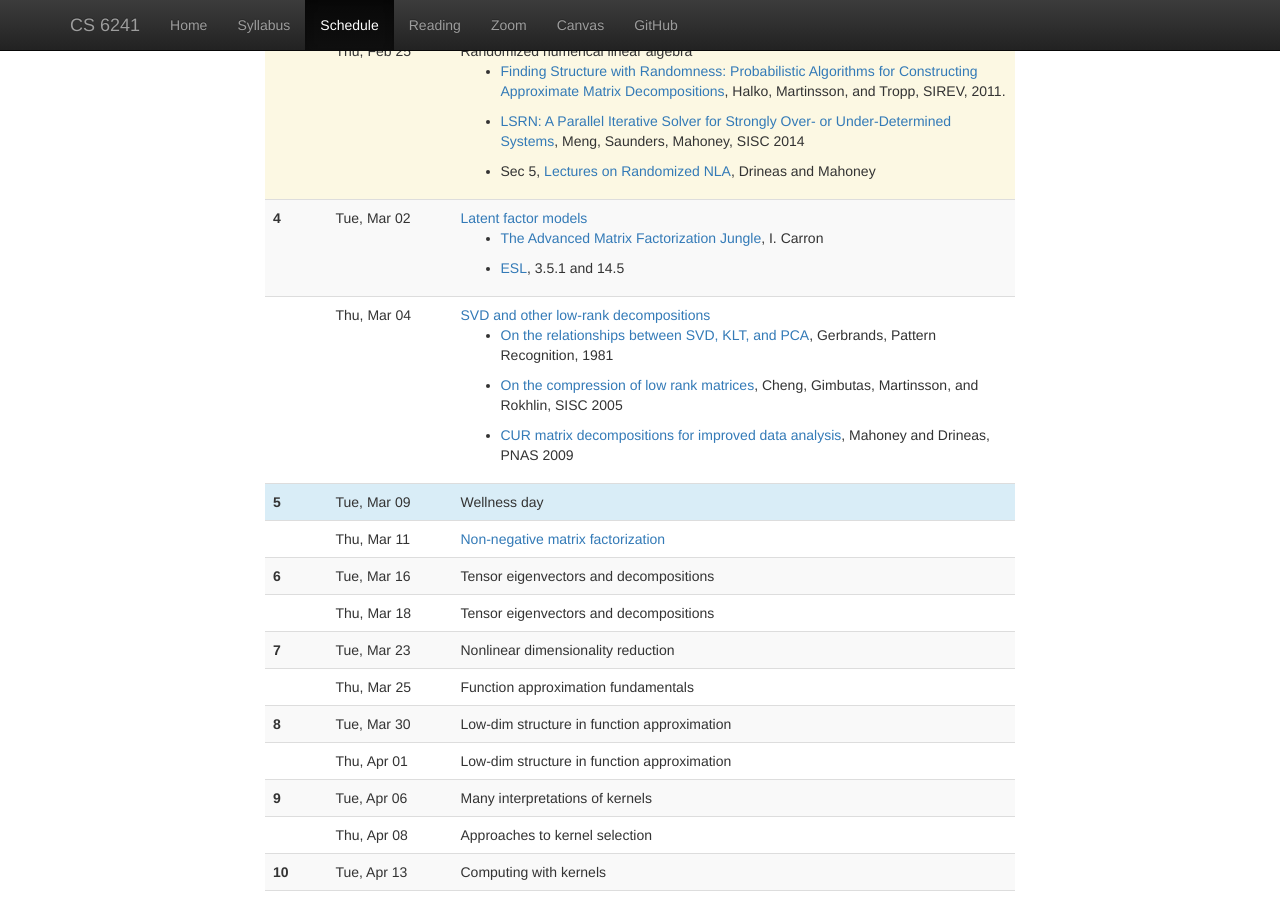
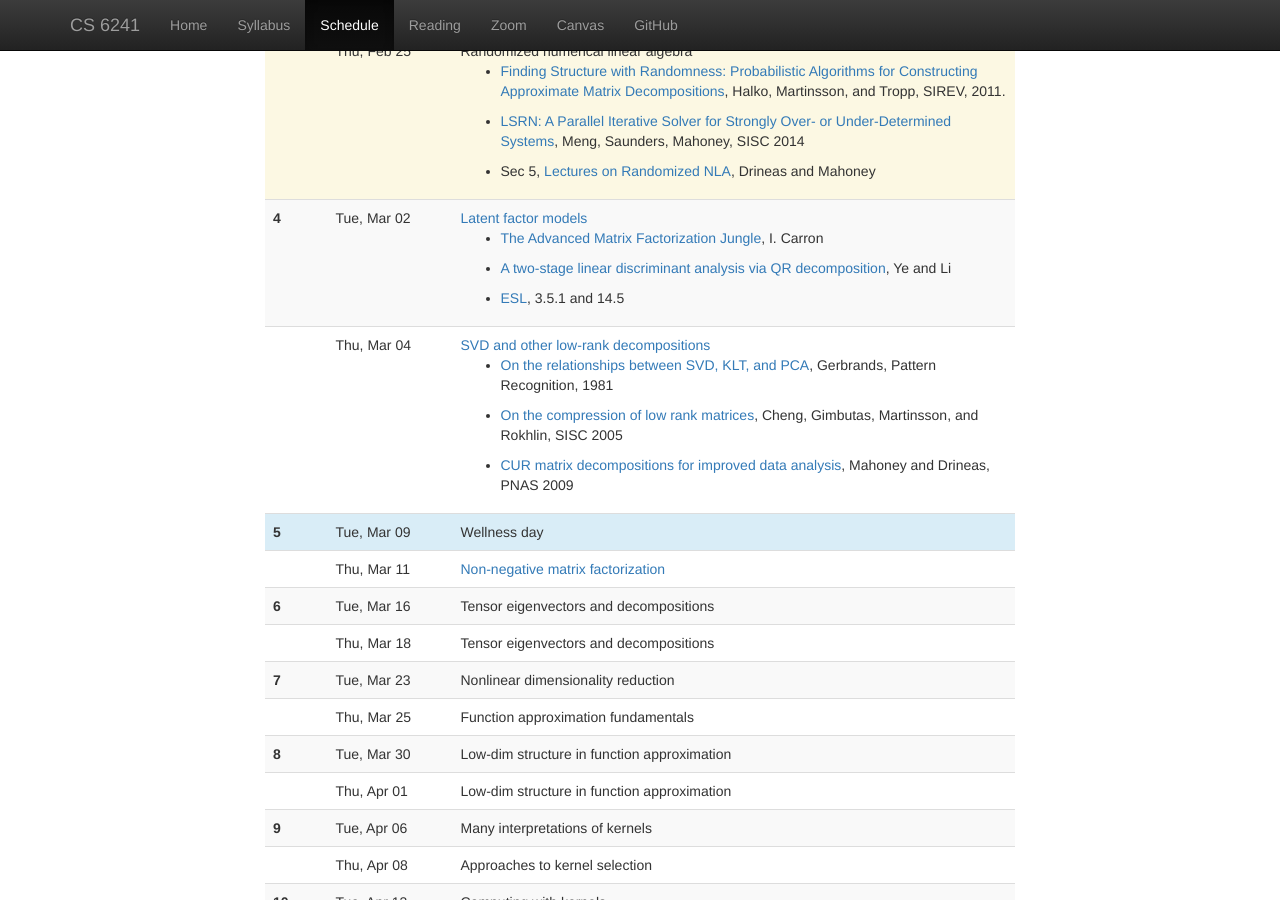
Before and after one commit to dbindel/cs6241-s21, a Jekyll site: the page built from web/schedule.html, in a window 1280 px wide and 900 px high, scrolled down 1010 px. Built offline with Jekyll 4.4.1, drawn with Linux system fonts in a browser that asks for light colours; nearby versions of some CDN libraries.

Commit message:
Add LDA paper.

```diff
--- a/web/_data/lectures.yml
+++ b/web/_data/lectures.yml
@@ -72,6 +72,9 @@
     - "[The Advanced Matrix Factorization
       Jungle](https://sites.google.com/site/igorcarron2/matrixfactorizations),
       I. Carron"
+    - "[A two-stage linear discriminant analysis via QR
+      decomposition](https://ieeexplore-ieee-org.proxy.library.cornell.edu/abstract/document/1432722),
+      Ye and Li"
     - "[ESL](https://web.stanford.edu/~hastie/ElemStatLearn/), 3.5.1 and 14.5"
 -
   date: 2021-03-04
```
